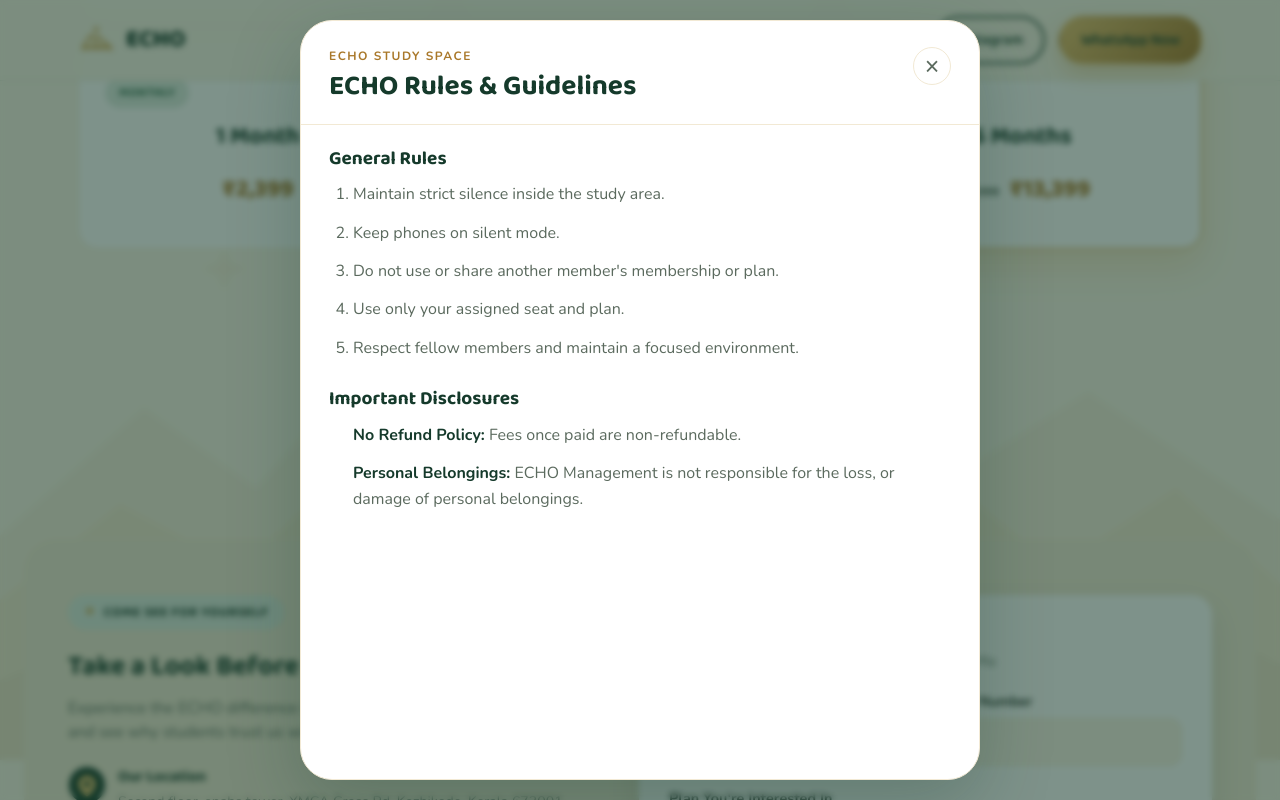
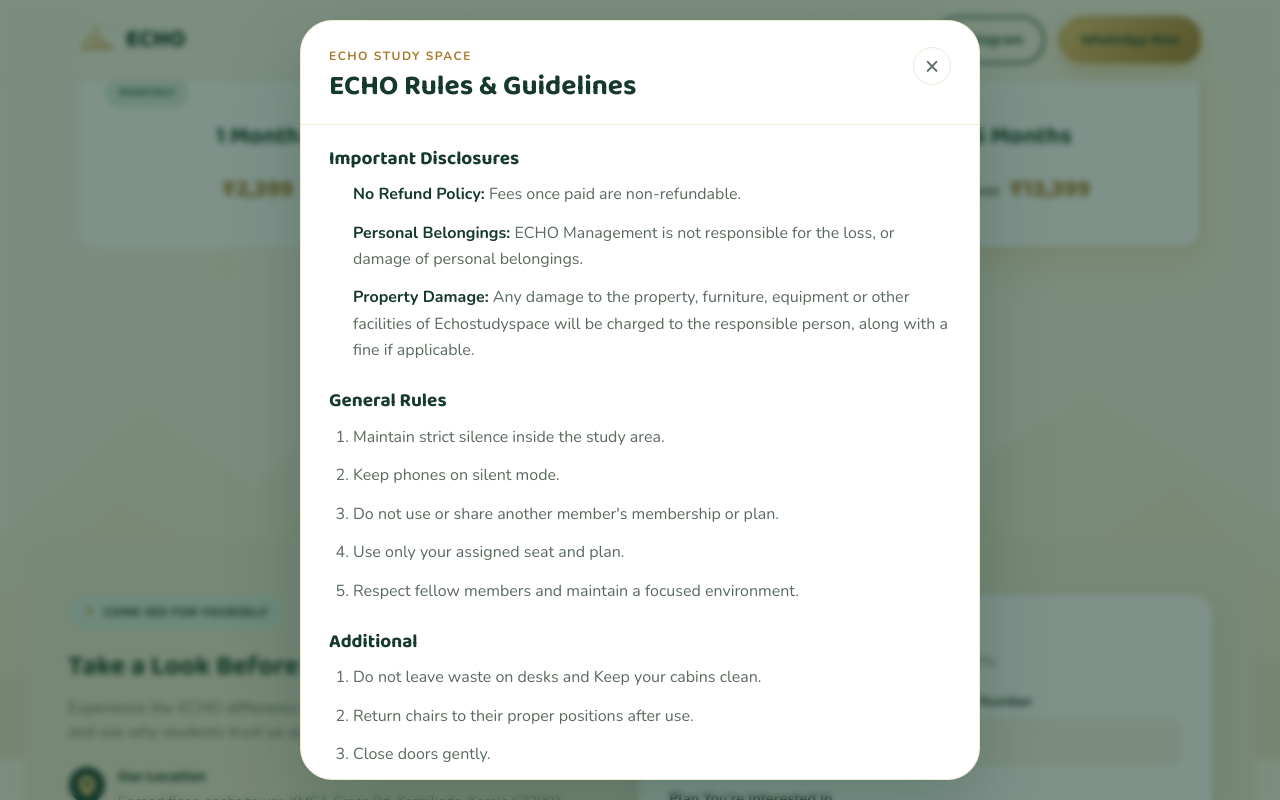
Before and after one commit to aadil7558/ECHO_study_space, a plain HTML site: page index.html in a window 1280 px wide. Both pictures are taken after a click on the button 640 px from the left and 3094 px from the top of the page. Shown: the part 2694-3494 px from the top of the page. Drawn offline with nearby package versions, Linux system fonts and the light colour scheme.

Commit message:
Update rules and disclosures in index.html
Reorganized rules and added additional guidelines for members.

```diff
--- a/index.html
+++ b/index.html
@@ -343,16 +343,6 @@
 
     <div class="rules-body">
 
-      <h3>General Rules</h3>
-
-      <ol>
-        <li>Maintain strict silence inside the study area.</li>
-        <li>Keep phones on silent mode.</li>
-        <li>Do not use or share another member's membership or plan.</li>
-        <li>Use only your assigned seat and plan.</li>
-        <li>Respect fellow members and maintain a focused environment.</li>
-      </ol>
-
       <h3>Important Disclosures</h3>
 
       <ul>
@@ -365,7 +355,33 @@
           <strong>Personal Belongings:</strong>
           ECHO Management is not responsible for the loss, or damage of personal belongings.
         </li>
+
+        <li>
+          <strong>Property Damage:</strong>
+          Any damage to the property, furniture, equipment or other facilities of Echostudyspace will be charged to the responsible person, along with a fine if applicable.
+        </li>
       </ul>
+
+      <h3>General Rules</h3>
+
+      <ol>
+        <li>Maintain strict silence inside the study area.</li>
+        <li>Keep phones on silent mode.</li>
+        <li>Do not use or share another member's membership or plan.</li>
+        <li>Use only your assigned seat and plan.</li>
+        <li>Respect fellow members and maintain a focused environment.</li>
+      </ol>
+
+      <h3>Additional</h3>
+
+      <ol>
+        <li>Do not leave waste on desks and Keep your cabins clean.</li>
+        <li>Return chairs to their proper positions after use.</li>
+        <li>Close doors gently.</li>
+        <li>Wash cups after every use.</li>
+        <li>Do not share Wi-Fi passwords with outsiders.</li>
+        <li>Report any maintenance issues to the management and Cooperate with cleaning staffs..</li>
+      </ol>
 
     </div>
 
```
